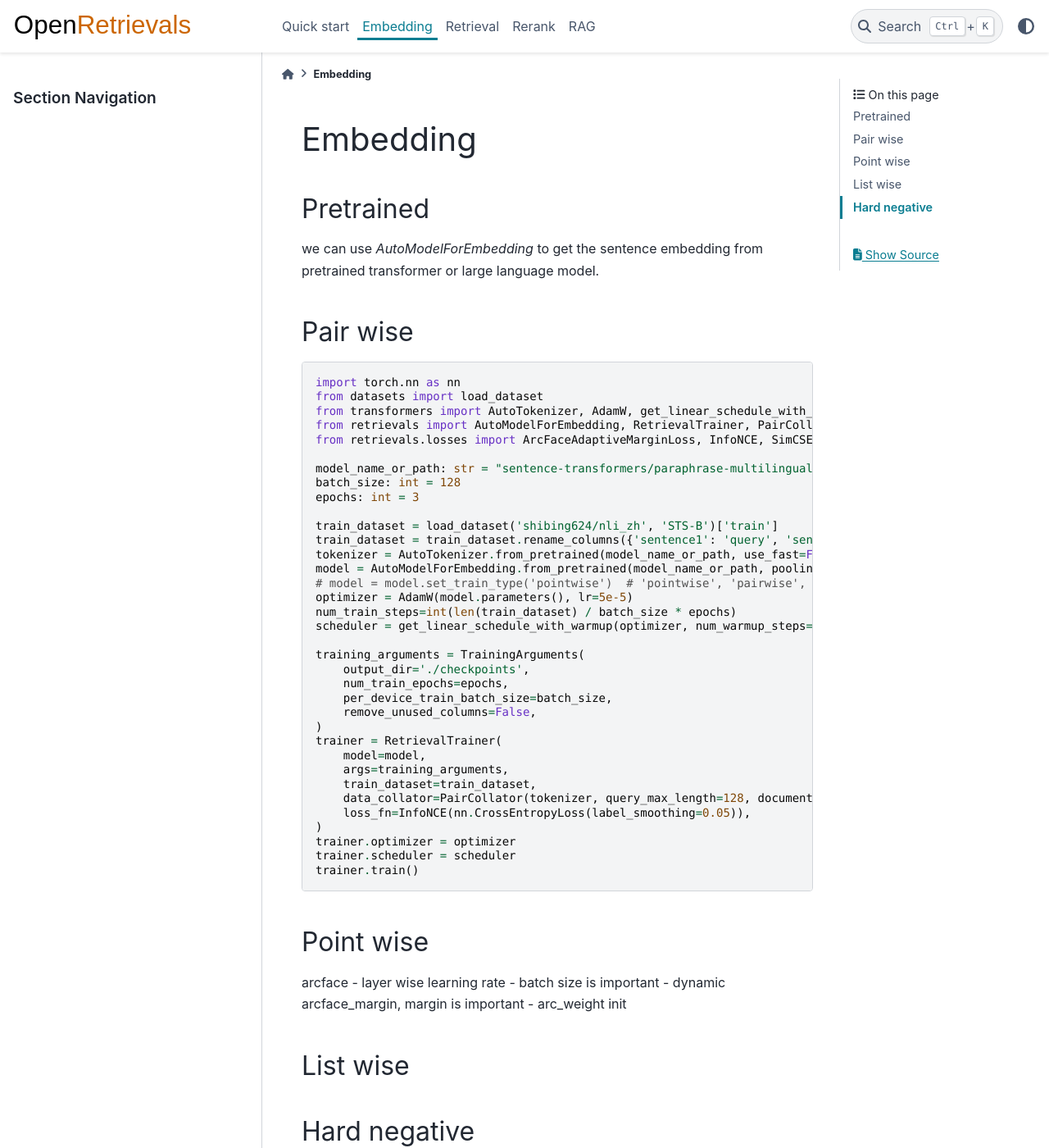
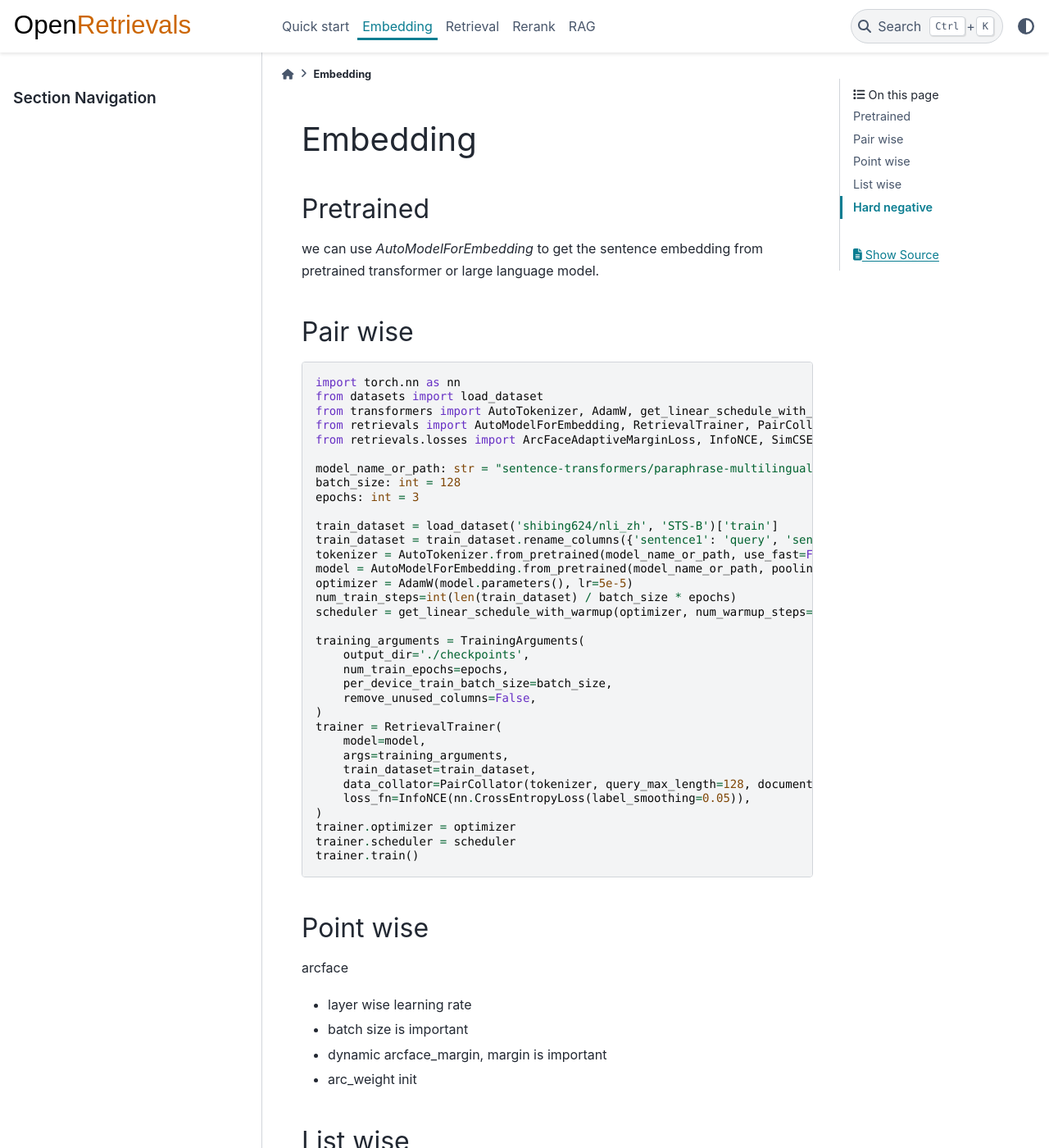
Before and after one commit to LongxingTan/open-retrievals, a Sphinx documentation site: the page built from docs/source/embed.rst, in a window 1280 px wide and 1400 px high. Shown: the whole window at 82% size. Built offline with Sphinx 7.4.7 and the PyData theme 0.15.4, drawn with Linux system fonts in a browser that asks for light colours.

Commit message:
docs: update

```diff
--- a/docs/source/embed.rst
+++ b/docs/source/embed.rst
@@ -30,7 +30,6 @@ Pair wise
     train_dataset = train_dataset.rename_columns({'sentence1': 'query', 'sentence2': 'positive'})
     tokenizer = AutoTokenizer.from_pretrained(model_name_or_path, use_fast=False)
     model = AutoModelForEmbedding.from_pretrained(model_name_or_path, pooling_method="cls")
-    # model = model.set_train_type('pointwise')  # 'pointwise', 'pairwise', 'listwise'
     optimizer = AdamW(model.parameters(), lr=5e-5)
     num_train_steps=int(len(train_dataset) / batch_size * epochs)
     scheduler = get_linear_schedule_with_warmup(optimizer, num_warmup_steps=0.05 * num_train_steps, num_training_steps=num_train_steps)
@@ -58,6 +57,7 @@ Point wise
 -------------------
 
 arcface
+
 - layer wise learning rate
 - batch size is important
 - dynamic arcface_margin, margin is important
--- a/docs/source/index.rst
+++ b/docs/source/index.rst
@@ -13,7 +13,7 @@ Retrievals is an easy-to-use python framework supporting state-of-the-art embedd
 Installation
 ------------------
 
-Install the **Prerequisites**
+Install the **prerequisites**
 
 * transformers
 * peft
```
